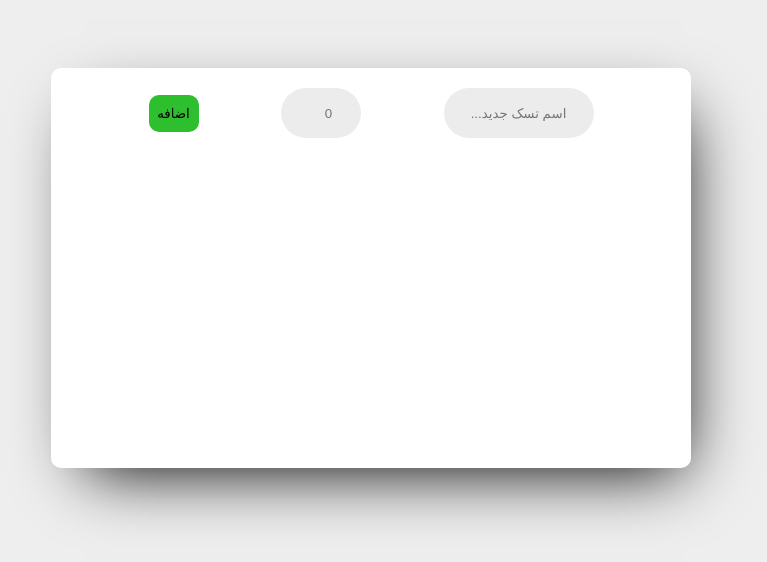
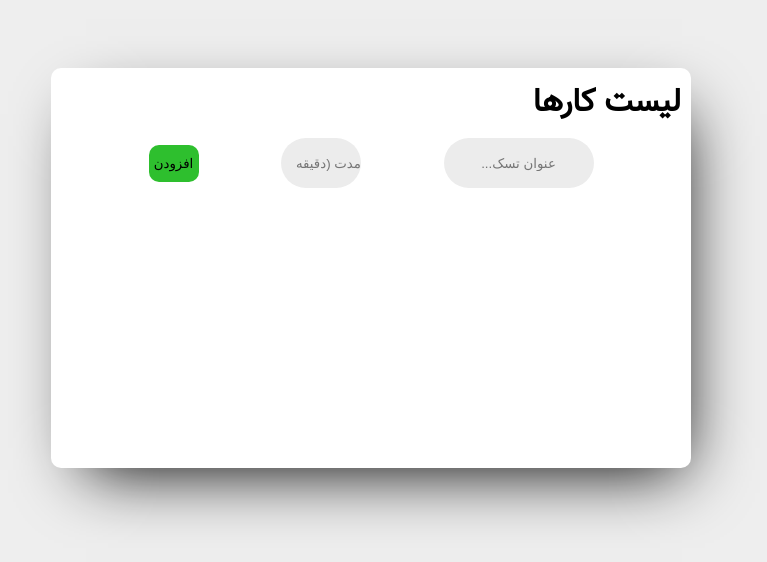
Before and after one commit to maleky83/todo-app, a plain HTML site: page index.html in a window 1280 px wide. Shown: the part 132-694 px from the top of the page, without its empty margins (269-1036 px from the left). Drawn offline with Linux system fonts and the light colour scheme; no server answers.

Commit message:
Update index.html

```diff
--- a/index.html
+++ b/index.html
@@ -1,22 +1,30 @@
 <!DOCTYPE html>
-<html lang="en">
+<html lang="fa" dir="rtl">
   <head>
     <meta charset="UTF-8" />
-    <title>todo</title>
+    <meta name="viewport" content="width=device-width, initial-scale=1.0" />
+    <title>لیست کارها</title>
     <link rel="stylesheet" href="client/style/style.css" />
-
+    <link
+      href="https://cdn.jsdelivr.net/npm/@fortawesome/fontawesome-free/css/all.min.css"
+      rel="stylesheet"
+    />
   </head>
   <body>
     <div class="container">
-      <form>
-        <input id="inputName" type="text" placeholder="اسم تسک جدید..." aria-label="نام تسک" />
-        <input id="inputNum" type="number" placeholder="0" min="1" aria-label="مدت زمان تسک به دقیقه" />
-
-
-        <button id="add" type="submit">اضافه</button>
+      <h1>لیست کارها</h1>
+      <form id="todo-form">
+        <input id="inputName" type="text" placeholder="عنوان تسک..." required />
+        <input
+          id="inputNum"
+          type="number"
+          placeholder="مدت (دقیقه)"
+          min="1"
+          required
+        />
+        <button id="add" type="submit">افزودن</button>
       </form>
-
-      <ul class="content"></ul>
+      <ul id="task-list"></ul>
     </div>
     <script src="client/script/app.js"></script>
   </body>
```
